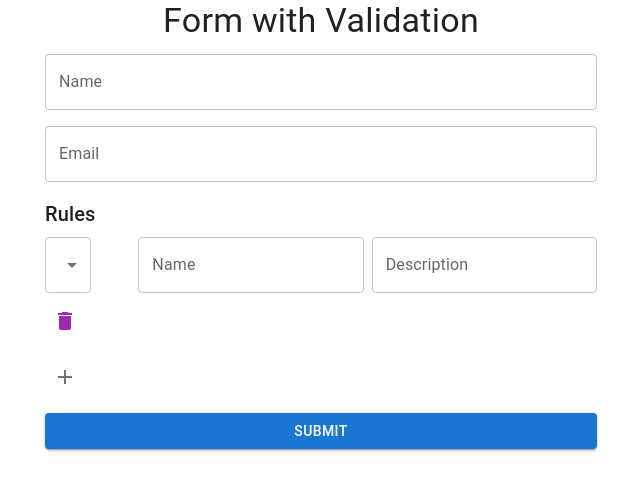
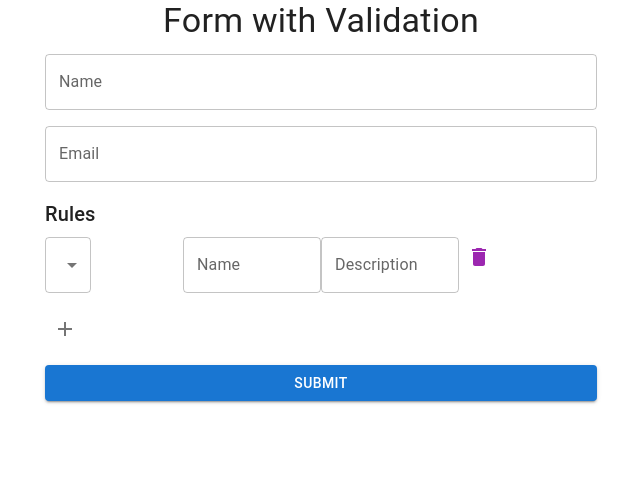
Before and after one commit to Ayuinfra/usefieldarray, a React (Create React App) app: page / in a window 1280 px wide. Both pictures are taken after a click on the button 384 px from the left and 272 px from the top of the page. Shown: the top 490 px of the page, without its empty margins (319-959 px from the left). Built offline with nearby package versions, Linux system fonts and the light colour scheme.

Commit message:
Code Updated

```diff
--- a/src/form/Rules.tsx
+++ b/src/form/Rules.tsx
@@ -1,4 +1,4 @@
-import React from 'react';
+import React, { useState } from 'react';
 import {
   Grid,
   IconButton,
@@ -43,8 +43,9 @@ const RuleInputField: React.FC<{
       fullWidth
       disabled={disabled}
     />
-    {fieldState?.invalid && <FieldError error={fieldState.error?.message} />}
-
+    {!disabled && fieldState?.invalid && (
+      <FieldError error={fieldState.error?.message} />
+    )}
   </>
 );
 
@@ -55,27 +56,45 @@ const RuleInputs: React.FC<RuleInputsProps> = ({
   commonErrorMessage,
   userType,
 }) => {
+  const [disabledFields, setDisabledFields] = useState<boolean[]>(
+    fields.map((field) => field.isAdmin)
+  );
+
+  const handleAdminChange = (index: number, value: string) => {
+    const updatedDisabledFields = [...disabledFields];
+    updatedDisabledFields[index] = value === 'non-admin';
+    setDisabledFields(updatedDisabledFields);
+  };
+
+
   return (
     <Grid item xs={12}>
       <Typography variant="h6" gutterBottom>
         Rules
       </Typography>
       {fields.map((field, index) => (
-        <Grid container spacing={1} key={field.id}>
-          <Grid item xs={2}>
+        <Grid container key={field.id}>
+          <Grid item xs={3}>
             <Controller
               name={`rules.${index}.isAdmin`}
               control={control}
               defaultValue={field.isAdmin}
               render={({ field }) => (
-                <Select {...field} variant="outlined">
+                <Select
+                  {...field}
+                  variant="outlined"
+                  onChange={(e) => {
+                    field.onChange(e);
+                    handleAdminChange(index, e.target.value);
+                  }}
+                >
                   <MenuItem value="admin">Admin</MenuItem>
                   <MenuItem value="non-admin">Non Admin</MenuItem>
                 </Select>
               )}
             />
           </Grid>
-          <Grid item xs={5}>
+          <Grid item xs={3}>
             <Controller
               name={`rules.${index}.name`}
               control={control}
@@ -86,12 +105,12 @@ const RuleInputs: React.FC<RuleInputsProps> = ({
                   field={field}
                   fieldState={fieldState}
                   label="Name"
-                  disabled={field.value === 'non-admin'}
+                  disabled={disabledFields[index]}
                 />
               )}
             />
           </Grid>
-          <Grid item xs={5}>
+          <Grid item xs={3}>
             <Controller
               name={`rules.${index}.description`}
               control={control}
@@ -102,7 +121,7 @@ const RuleInputs: React.FC<RuleInputsProps> = ({
                   field={field}
                   fieldState={fieldState}
                   label="Description"
-                  disabled={field.value === 'non-admin'}
+                  disabled={disabledFields[index]}
                 />
               )}
             />
```
